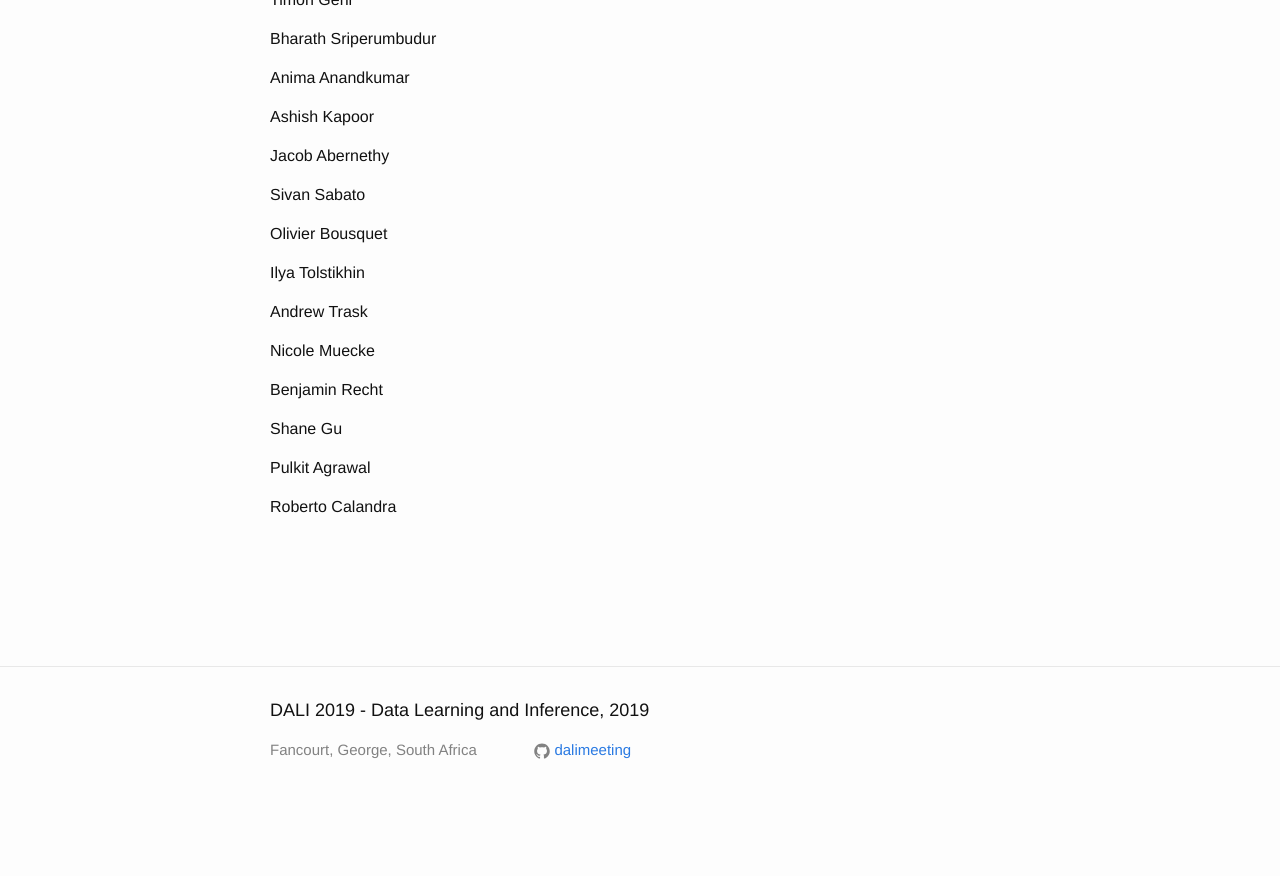
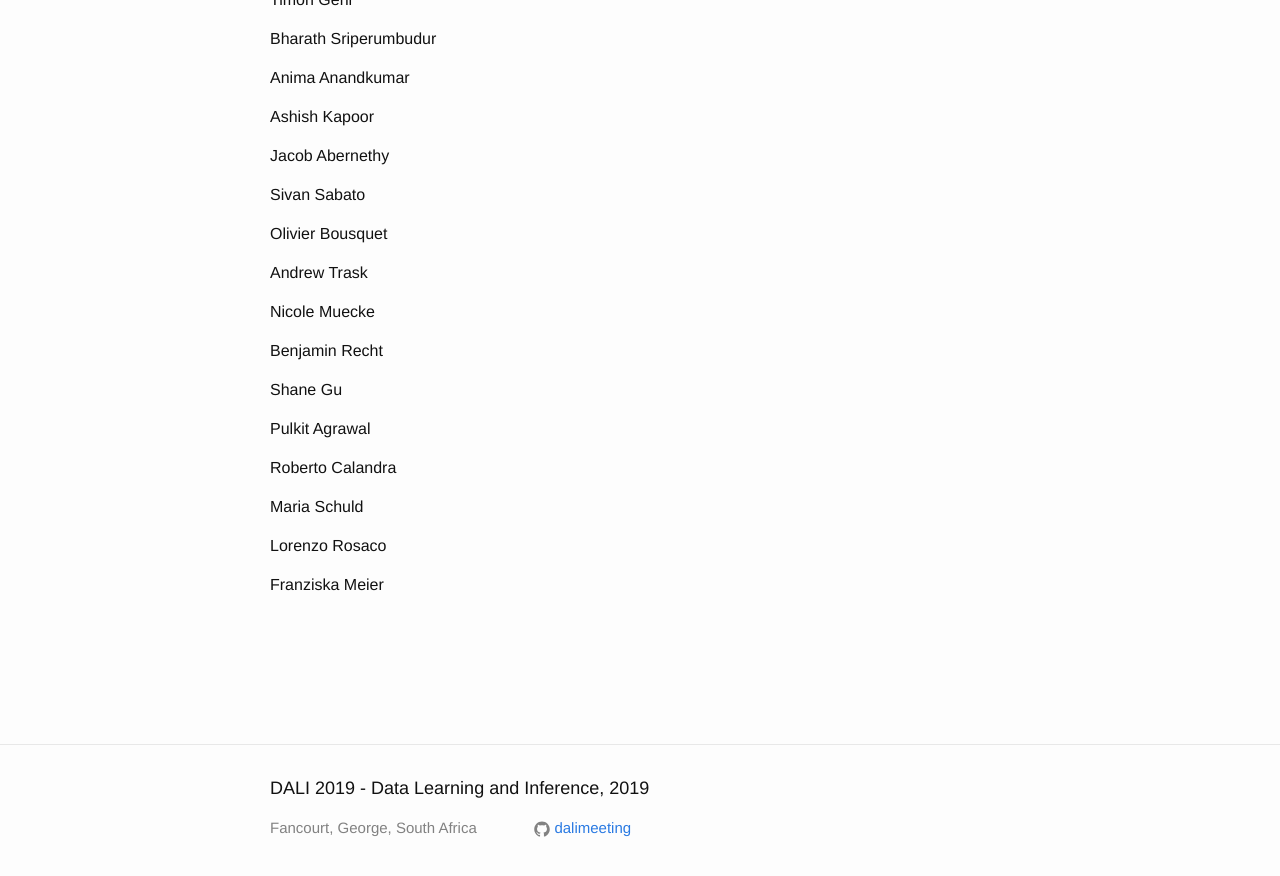
Before and after one commit to dalimeeting/dalimeeting.github.io, a Jekyll site: the page built from participants.html, in a window 1280 px wide and 900 px high, scrolled down 2474 px. Shown: the top 876 px of the window. Built offline with Jekyll 4.4.1, drawn with Linux system fonts in a browser that asks for light colours; before the commit the page ends 3296 px from its top, so only the background shows below that.

Commit message:
Update participants.yml

```diff
--- a/_data/participants.yml
+++ b/_data/participants.yml
@@ -104,8 +104,6 @@
   given: Sivan
 - family: Bousquet
   given: Olivier
-- family: Tolstikhin
-  given: Ilya
 - family: Trask
   given: Andrew
 - family: Muecke
@@ -118,3 +116,9 @@
   given: Pulkit
 - family: Calandra
   given: Roberto
+- family: Schuld
+  given: Maria
+- family: Rosaco
+  given: Lorenzo
+- family: Meier
+  given: Franziska
```
